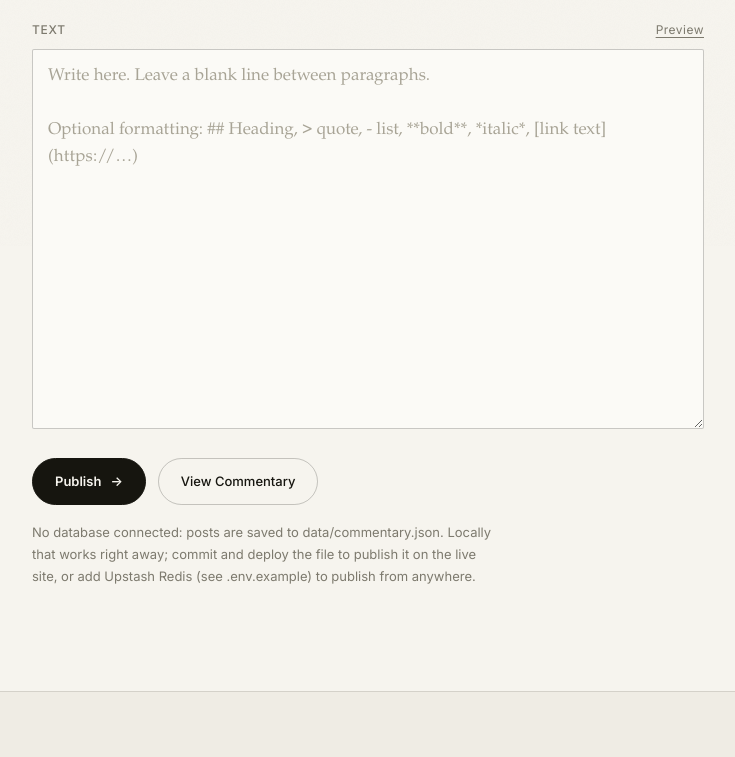
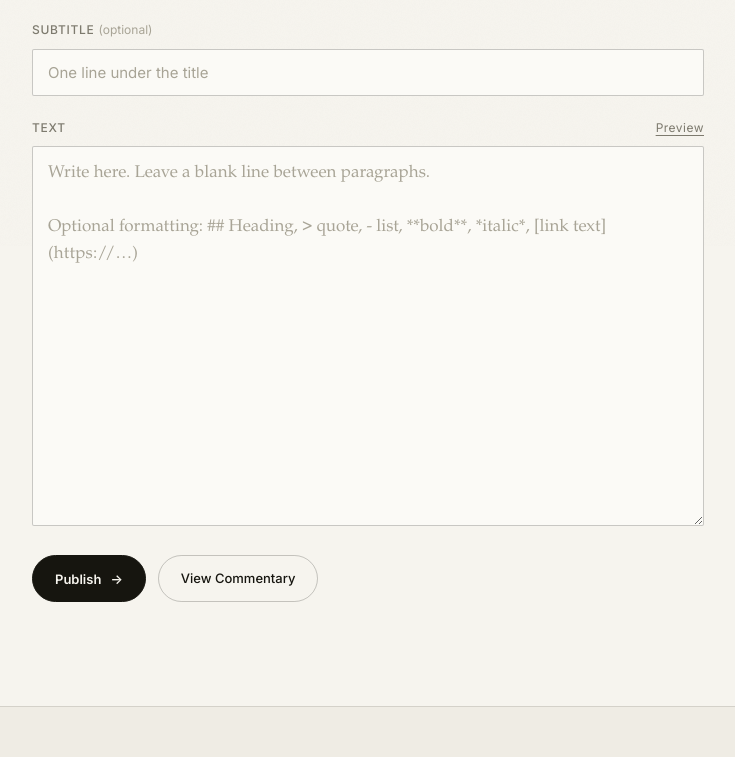
Before and after one commit to nafiz2002/nafiz-site, a Next.js app: page /commentary/write in a window 1280 px wide. Shown: the part 554-1311 px from the top of the page, without its empty margins (104-839 px from the left). Built offline with nearby package versions, Linux system fonts and the light colour scheme.

Commit message:
commantary pages fix

```diff
--- a/app/commentary/write/WriteForm.tsx
+++ b/app/commentary/write/WriteForm.tsx
@@ -26,11 +26,9 @@
 
 export default function WriteForm({
   initialPosts,
-  storage,
   keyRequired,
 }: {
   initialPosts: Post[];
-  storage: 'redis' | 'file';
   keyRequired: boolean;
 }) {
   const router = useRouter();
@@ -244,12 +242,6 @@
             View Commentary
           </Link>
         </div>
-
-        <p className="form-note">
-          {storage === 'redis'
-            ? 'Posts are stored in the site database and go live immediately.'
-            : 'No database connected: posts are saved to data/commentary.json. Locally that works right away; commit and deploy the file to publish it on the live site, or add Upstash Redis (see .env.example) to publish from anywhere.'}
-        </p>
       </form>
 
       <aside className="write-list">
--- a/app/commentary/write/page.tsx
+++ b/app/commentary/write/page.tsx
@@ -1,6 +1,6 @@
 import type { Metadata } from 'next';
 import WriteForm from './WriteForm';
-import { listPosts, storageMode } from '@/lib/commentary';
+import { listPosts } from '@/lib/commentary';
 
 export const metadata: Metadata = {
   title: 'Write · Commentary',
@@ -29,7 +29,6 @@
 
         <WriteForm
           initialPosts={posts}
-          storage={storageMode()}
           keyRequired={keyRequired}
         />
       </div>
```
Also changed, not shown: 2 other files (tests, documents, lock files or other folders).
